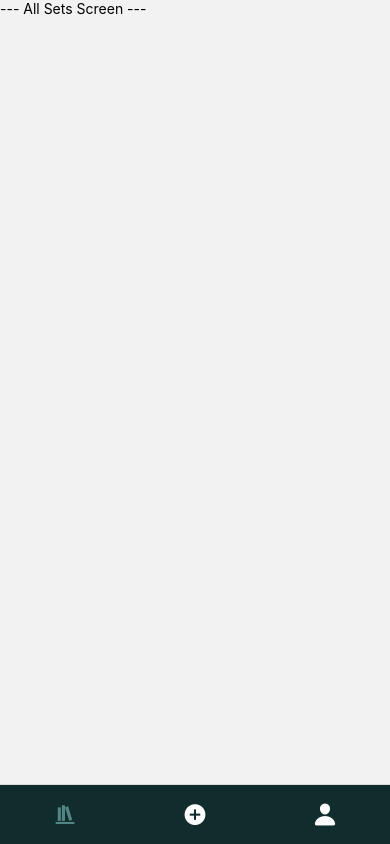
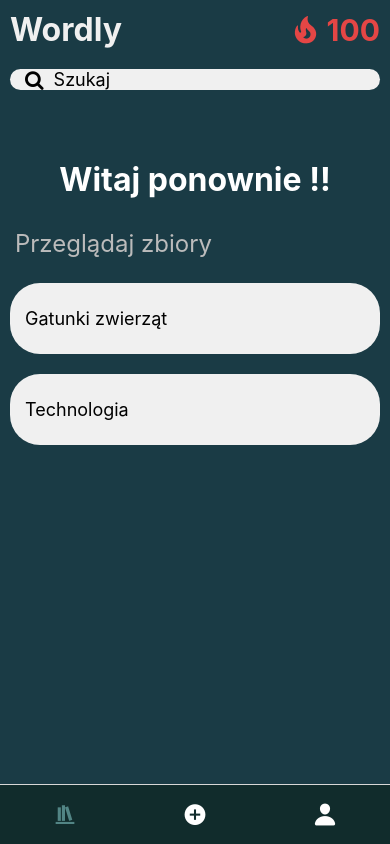
Before and after one commit to Dzejkop02/wordly, a React Native app: screen /AllSets in a window 390 px wide. Built offline with nearby package versions, Linux system fonts and the light colour scheme.

Commit message:
All set screen.

```diff
--- a/App.tsx
+++ b/App.tsx
@@ -6,7 +6,7 @@
  */
 
 import React from 'react';
-import {NavigationContainer} from '@react-navigation/native';
+import { DefaultTheme, NavigationContainer } from "@react-navigation/native";
 import {createBottomTabNavigator} from '@react-navigation/bottom-tabs';
 import Ionicons from 'react-native-vector-icons/Ionicons';
 import MaterialCommunityIcons from 'react-native-vector-icons/MaterialCommunityIcons';
@@ -14,12 +14,21 @@ import MaterialCommunityIcons from 'react-native-vector-icons/MaterialCommunityI
 import AllSetsNavigator from './navigation/AllSetsNavigator';
 import CustomSetsNavigator from './navigation/CustomSetsNavigator';
 import StatsNavigator from './navigation/StatsNavigator';
+import StatsScreen from './screens/StatsScreen';
 
 const Tab = createBottomTabNavigator();
 
+const MyTheme = {
+  ...DefaultTheme,
+  colors: {
+    ...DefaultTheme.colors,
+    background: '#1a3b45',
+  },
+};
+
 export default function App() {
   return (
-    <NavigationContainer>
+    <NavigationContainer theme={MyTheme}>
       <Tab.Navigator
         screenOptions={{
           headerShown: false,
@@ -65,8 +74,8 @@ export default function App() {
           }}
         />
         <Tab.Screen
-          name="Statystyki"
-          component={StatsNavigator}
+          name="Statystyki i ustawienia"
+          component={StatsScreen}
           options={{
             tabBarIcon: ({size, focused, color}) => {
               return <Ionicons name="person" size={size} color={color} />;
--- /dev/null
+++ b/components/Header.tsx
@@ -0,0 +1,42 @@
+import React from 'react';
+import {StyleSheet, Text, View} from 'react-native';
+import Icon from 'react-native-vector-icons/MaterialIcons';
+
+export default function Header() {
+  const number = 100;
+
+  return (
+    <View style={styles.container}>
+      <Text style={styles.wordlyText}>Wordly</Text>
+      <View style={styles.rightSection}>
+        <Icon name="local-fire-department" size={32} color="#e44645" />
+        <Text style={styles.numberText}>{number}</Text>
+      </View>
+    </View>
+  );
+};
+
+const styles = StyleSheet.create({
+  container: {
+    width: '100%',
+    flexDirection: 'row',
+    justifyContent: 'space-between',
+    alignItems: 'center',
+    padding: 10,
+  },
+  rightSection: {
+    flexDirection: 'row',
+    alignItems: 'center',
+  },
+  numberText: {
+    marginLeft: 5,
+    fontSize: 30,
+    fontWeight: 'bold',
+    color: '#e44645',
+  },
+  wordlyText: {
+    fontSize: 32,
+    fontWeight: 'bold',
+    color: '#f0f0f0',
+  },
+});
--- /dev/null
+++ b/default-sets.json
@@ -0,0 +1,136 @@
+[
+  {
+    "id": "animals",
+    "name": "Gatunki zwierząt",
+    "isCustom": false,
+    "words": [
+      {
+        "id": "dog",
+        "source": "Dog",
+        "translation": "Pies"
+      },
+      {
+        "id": "cat",
+        "source": "Cat",
+        "translation": "Kot"
+      },
+      {
+        "id": "elephant",
+        "source": "Elephant",
+        "translation": "Słoń"
+      },
+      {
+        "id": "lion",
+        "source": "Lion",
+        "translation": "Lew"
+      },
+      {
+        "id": "giraffe",
+        "source": "Giraffe",
+        "translation": "Żyrafa"
+      },
+      {
+        "id": "dolphin",
+        "source": "Dolphin",
+        "translation": "Delfin"
+      },
+      {
+        "id": "penguin",
+        "source": "Penguin",
+        "translation": "Pingwin"
+      },
+      {
+        "id": "kangaroo",
+        "source": "Kangaroo",
+        "translation": "Kangur"
+      },
+      {
+        "id": "tiger",
+        "source": "Tiger",
+        "translation": "Tygrys"
+      },
+      {
+        "id": "zebra",
+        "source": "Zebra",
+        "translation": "Zebra"
+      },
+      {
+        "id": "bear",
+        "source": "Bear",
+        "translation": "Niedźwiedź"
+      },
+      {
+        "id": "wolf",
+        "source": "Wolf",
+        "translation": "Wilk"
+      }
+    ]
+  },
+  {
+    "id": "technology",
+    "name": "Technologia",
+    "isCustom": false,
+    "words": [
+      {
+        "id": "computer",
+        "source": "Computer",
+        "translation": "Komputer"
+      },
+      {
+        "id": "smartphone",
+        "source": "Smartphone",
+        "translation": "Smartfon"
+      },
+      {
+        "id": "software",
+        "source": "Software",
+        "translation": "Oprogramowanie"
+      },
+      {
+        "id": "hardware",
+        "source": "Hardware",
+        "translation": "Sprzęt komputerowy"
+      },
+      {
+        "id": "internet",
+        "source": "Internet",
+        "translation": "Internet"
+      },
+      {
+        "id": "algorithm",
+        "source": "Algorithm",
+        "translation": "Algorytm"
+      },
+      {
+        "id": "programming",
+        "source": "Programming",
+        "translation": "Programowanie"
+      },
+      {
+        "id": "cybersecurity",
+        "source": "Cybersecurity",
+        "translation": "Cyberbezpieczeństwo"
+      },
+      {
+        "id": "ai",
+        "source": "Artificial Intelligence",
+        "translation": "Sztuczna inteligencja"
+      },
+      {
+        "id": "robotics",
+        "source": "Robotics",
+        "translation": "Robotyka"
+      },
+      {
+        "id": "blockchain",
+        "source": "Blockchain",
+        "translation": "Blockchain"
+      },
+      {
+        "id": "vr",
+        "source": "Virtual Reality",
+        "translation": "Wirtualna rzeczywistość"
+      }
+    ]
+  }
+]
--- a/screens/AllSetsScreen.tsx
+++ b/screens/AllSetsScreen.tsx
@@ -1,9 +1,104 @@
 import React, {useState} from 'react';
-import {FlatList, TouchableOpacity, View, Text} from 'react-native';
+import {
+  FlatList,
+  TouchableOpacity,
+  View,
+  Text,
+  ScrollView,
+  StyleSheet,
+  TextInput, Dimensions
+} from 'react-native';
+import Icon from 'react-native-vector-icons/FontAwesome';
+import DefaultSets from '../default-sets.json';
+import Header from '../components/Header';
 
-export default function AllSetsScreen() {
-  return <Text>--- All Sets Screen ---</Text>;
+export default function AllSetsScreen({navigation}) {
+  const [searchQuery, setSearchQuery] = useState('');
+
+  const filteredSets =
+    searchQuery.trim() === ''
+      ? DefaultSets
+      : DefaultSets.filter(set =>
+          set.name.toLowerCase().includes(searchQuery.toLowerCase()),
+        );
+
+  return (
+    <View style={{flex: 1}}>
+      <Header />
+
+      <View style={styles.searchContainer}>
+        <Icon name="search" size={20} color="#000" style={styles.searchIcon} />
+        <TextInput
+          style={styles.searchInput}
+          placeholder="Szukaj"
+          value={searchQuery}
+          onChangeText={text => setSearchQuery(text)}
+        />
+      </View>
+
+      <Text style={styles.greetingText}>Witaj ponownie !!</Text>
+
+      <Text style={styles.setHeading}>Przeglądaj zbiory</Text>
+      <ScrollView>
+        {filteredSets.map(set => (
+          <TouchableOpacity
+            key={set.id}
+            style={styles.setContainer}
+            onPress={() => navigation.navigate('Learning', {setId: set.id})}>
+            <Text style={styles.setText}>{set.name}</Text>
+          </TouchableOpacity>
+        ))}
+      </ScrollView>
+    </View>
+  );
 }
+
+const styles = StyleSheet.create({
+  searchContainer: {
+    flexDirection: 'row',
+    alignItems: 'center',
+    width: Dimensions.get('window').width - 20,
+    paddingHorizontal: 15,
+    backgroundColor: '#f0f0f0',
+    borderRadius: 50,
+    alignSelf: 'center',
+    marginVertical: 10,
+  },
+  searchIcon: {
+    marginRight: 10,
+  },
+  searchInput: {
+    flex: 1,
+    fontSize: 18,
+  },
+  greetingText: {
+    textAlign: 'center',
+    fontSize: 32,
+    marginTop: 60,
+    marginBottom: 30,
+    fontWeight: 'bold',
+    color: '#fff',
+  },
+  setHeading: {
+    color: '#bbb',
+    marginBottom: 15,
+    marginLeft: 15,
+    fontSize: 24,
+  },
+  setContainer: {
+    width: Dimensions.get('window').width - 20,
+    backgroundColor: '#f0f0f0',
+    paddingHorizontal: 15,
+    paddingVertical: 25,
+    borderRadius: 30,
+    alignSelf: 'center',
+    marginVertical: 10,
+  },
+  setText: {
+    fontSize: 18,
+    color: '#000',
+  },
+});
 
 // export default function AllSetsScreen({navigation}) {
 //   const [sets, setSets] = useState([...predefinedSets, ...userSets]);
--- a/screens/LearningScreen.tsx
+++ b/screens/LearningScreen.tsx
@@ -1,8 +1,10 @@
 import React, {useState, useEffect} from 'react';
 import {View, Text, TextInput} from 'react-native';
 
-export default function LearningScreen() {
-  return <Text>--- Ekran nauki ---</Text>;
+export default function LearningScreen({route}) {
+  const {setId} = route.params;
+
+  return <Text>--- Ekran nauki --- {setId}</Text>;
 }
 
 // export default function LearningScreen({route}) {
```
